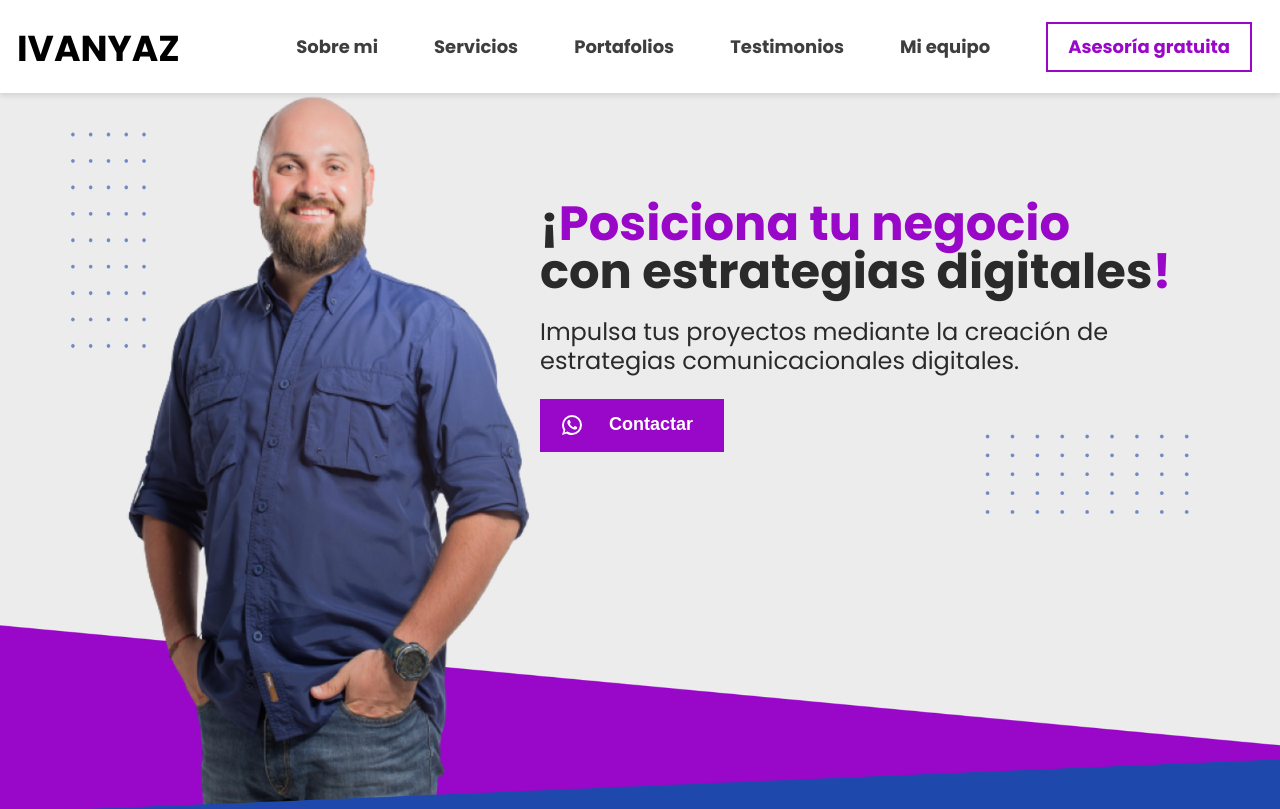
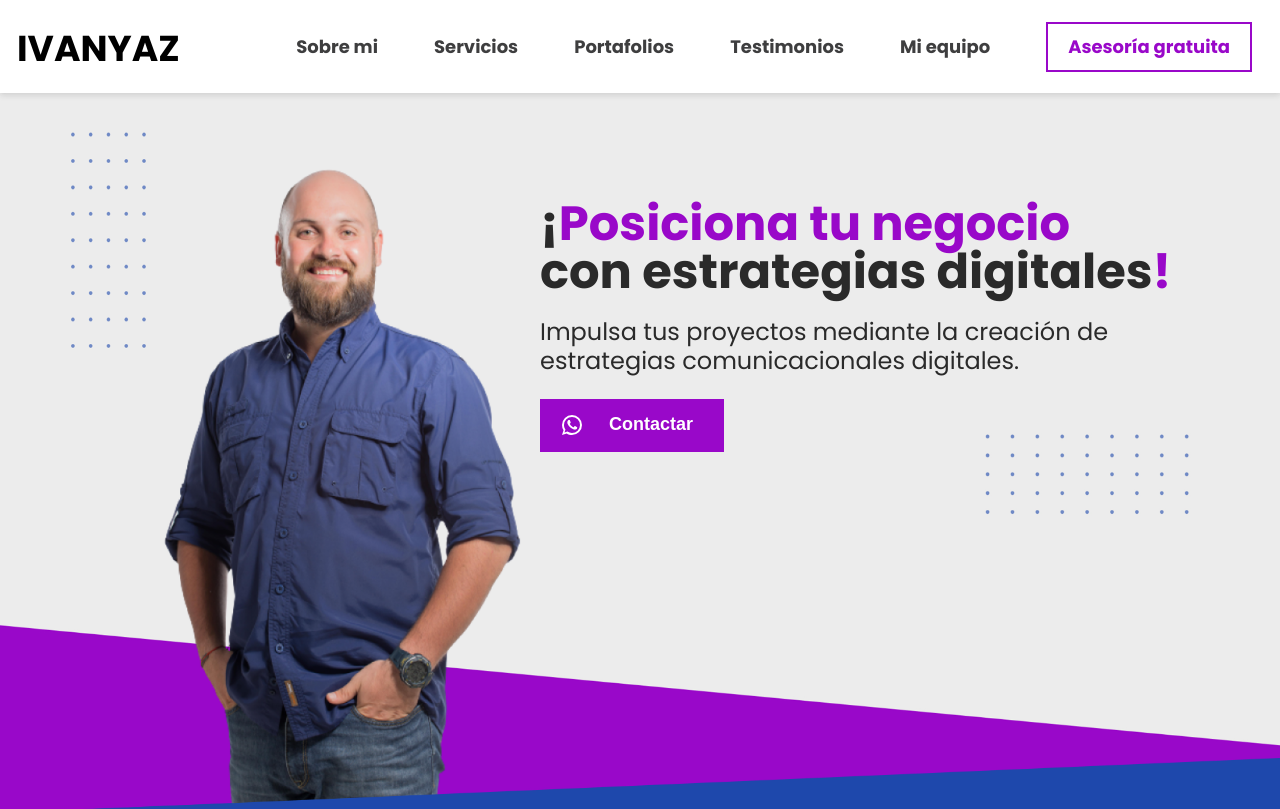
Before and after one commit to Miguelanggelo7/ivanyaz-landing-page, a Next.js app: page / in a window 1280 px wide. Shown: the top 809 px of the page. Built offline with nearby package versions, Linux system fonts and the light colour scheme.

Commit message:
banner modificado

```diff
--- a/styles/Banner.module.css
+++ b/styles/Banner.module.css
@@ -1,10 +1,11 @@
 .container {
   background-color: #ececec;
   width: 100%;
-  background-image: url("../public/banner2.png");
+  background-image: url("../public/banner4.png");
   height: 90vh;
   background-repeat: no-repeat;
   background-size: cover;
+  max-height: 800px;
 }
 
 .imgdeIvan {
@@ -112,7 +113,6 @@
 @media (min-width: 1090px){
   .container{
     -moz-background-size: 100% 100%; /*Firefox 3.6*/
-    -o-background-size: 100% 100%; /*opera*/
     -webkit-background-size: 100% 100%; /*Safari*/
     background-size: 100% 100%; /*estandar css3*/
   }
```
Also changed, not shown: public/banner4.png (added).
